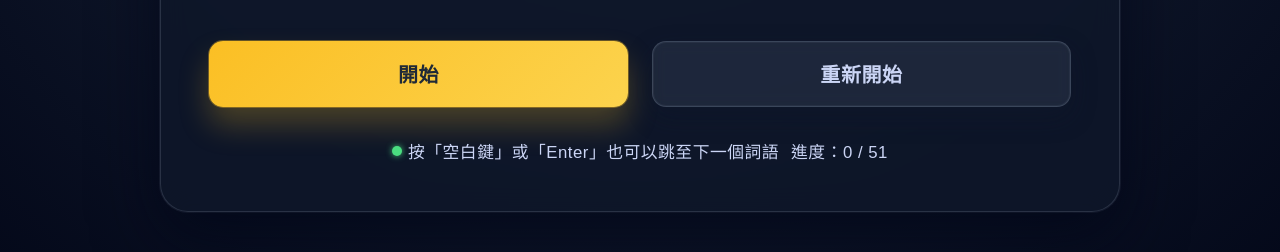
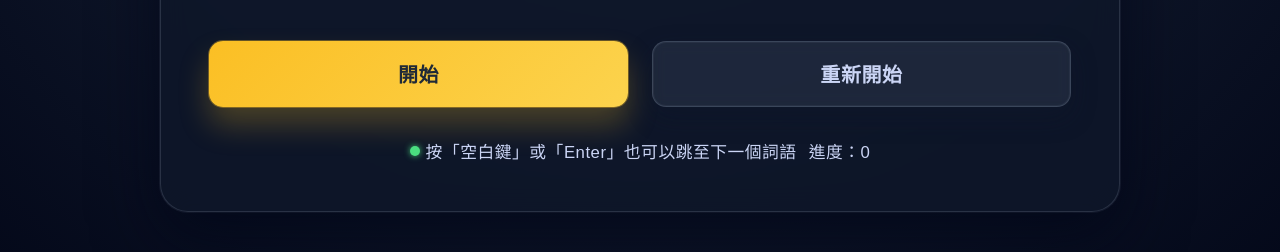
Before and after one commit to makzan/useful-tiny-tools, a plain HTML site: page big-tv.html in a window 1280 px wide. Shown: the part 438-690 px from the top of the page. Drawn offline with Linux system fonts and the light colour scheme.

Commit message:
Hide total count in big tv.

```diff
--- a/big-tv.html
+++ b/big-tv.html
@@ -204,7 +204,7 @@
 
       <section class="status-bar">
         <span><span class="bulb"></span>按「空白鍵」或「Enter」也可以跳至下一個詞語</span>
-        <span id="progress">進度：0 / 51</span>
+        <span id="progress">進度：0</span>
       </section>
     </main>
   </div>
@@ -274,7 +274,7 @@
 
     const updateProgress = () => {
       const shown = Math.max(0, currentIndex + 1);
-      progress.textContent = `進度：${shown} / ${words.length}`;
+      progress.textContent = `進度：${shown}`;
     };
 
     const showWord = (index) => {
```
